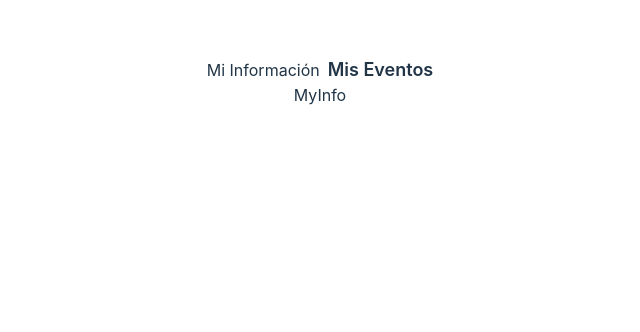
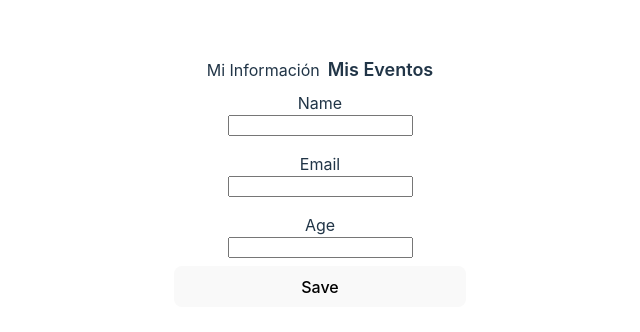
Before and after one commit to alfo1002/practice-react-concepts, a React (Vite) app: page /profile/my-info in a window 1280 px wide. Shown: the top 332 px of the page, without its empty margins (320-960 px from the left). Built offline with nearby package versions, Linux system fonts and the light colour scheme.

Commit message:
add: practica con localstorage para almacenar y recuperar información de perfil de usuario

```diff
--- /dev/null
+++ b/src/views/Profile/components/MyInfo/MyInfo.module.css
@@ -0,0 +1,26 @@
+.form {
+    display: flex;
+    flex-direction: column;
+    align-items: center;
+    justify-content: center;
+}
+
+.label {
+    font-size: 16px;
+    display: flex;
+    flex-direction: column;
+    margin: 8px 0;
+    justify-content: center;
+    align-items: center;
+}
+
+.imput {
+    font-size: 16px;
+    width: 200px;
+    padding: 4px;
+    margin-top: 4px;
+}
+
+.submitButton {
+    width: 292px;
+}
--- a/src/views/Profile/components/MyInfo/index.jsx
+++ b/src/views/Profile/components/MyInfo/index.jsx
@@ -1,6 +1,51 @@
+
+import { useForm } from 'react-hook-form'
+import styles from './MyInfo.module.css'
+import { useEffect } from 'react'
+
+const USER_DATA = 'userData'
 
 export const MyInfo = () => {
+    const { handleSubmit, register, formState: { errors }, setValue } = useForm()
+
+    useEffect(() => {
+        try {
+            const userData = JSON.parse(localStorage.getItem(USER_DATA)) || {}
+            setValue('name', userData?.name)
+            setValue('age', userData?.age)
+            setValue('email', userData?.email)
+            alert('Información cargada correctamente')
+        } catch (error) {
+            console.log('Error al obtener la información del usuario', error)
+        }
+    }, [])
+
+    const handleFormSubmit = (data) => {
+        try {
+            console.log(data)
+            localStorage.setItem(USER_DATA, JSON.stringify(data))
+            alert('Información guardada correctamente')
+        } catch (error) {
+            alert('Error al guardar la información')
+        }
+
+    }
+    console.log(errors)
     return (
-        <div>MyInfo</div>
+        <form onSubmit={handleSubmit(handleFormSubmit)} className={styles.form}>
+            <label className={styles.label}>
+                Name
+                <input {...register('name', { required: true, minLength: 1, maxLength: 120 })} className={styles.input} />
+            </label>
+            <label className={styles.label}>
+                Email
+                <input {...register('email', { required: true })} className={styles.input} />
+            </label>
+            <label className={styles.label}>
+                Age
+                <input {...register('age', { required: true, min: 1, max: 120, valueAsNumber: true })} className={styles.input} />
+            </label>
+            <button type="submit" className={styles.submitButton}>Save</button>
+        </form>
     )
 }
--- a/src/views/Profile/index.jsx
+++ b/src/views/Profile/index.jsx
@@ -17,7 +17,8 @@ export const Profile = () => {
                     onClick={() => handleTabClick('my-info')} style={{ marginRight: 8 }}>
                     Mi Información
                 </span>
-                <span className={`${pathname.includes('liked-events') ? styles.active : ''}${styles.tab}`} onClick={() => handleTabClick('liked-events')}>
+                <span className={`${pathname.includes('liked-events') ? styles.active : ''}${styles.tab}`}
+                    onClick={() => handleTabClick('liked-events')}>
                     Mis Eventos
                 </span>
             </div>
```
Also changed, not shown: 1 other file (tests, documents, lock files or other folders).
